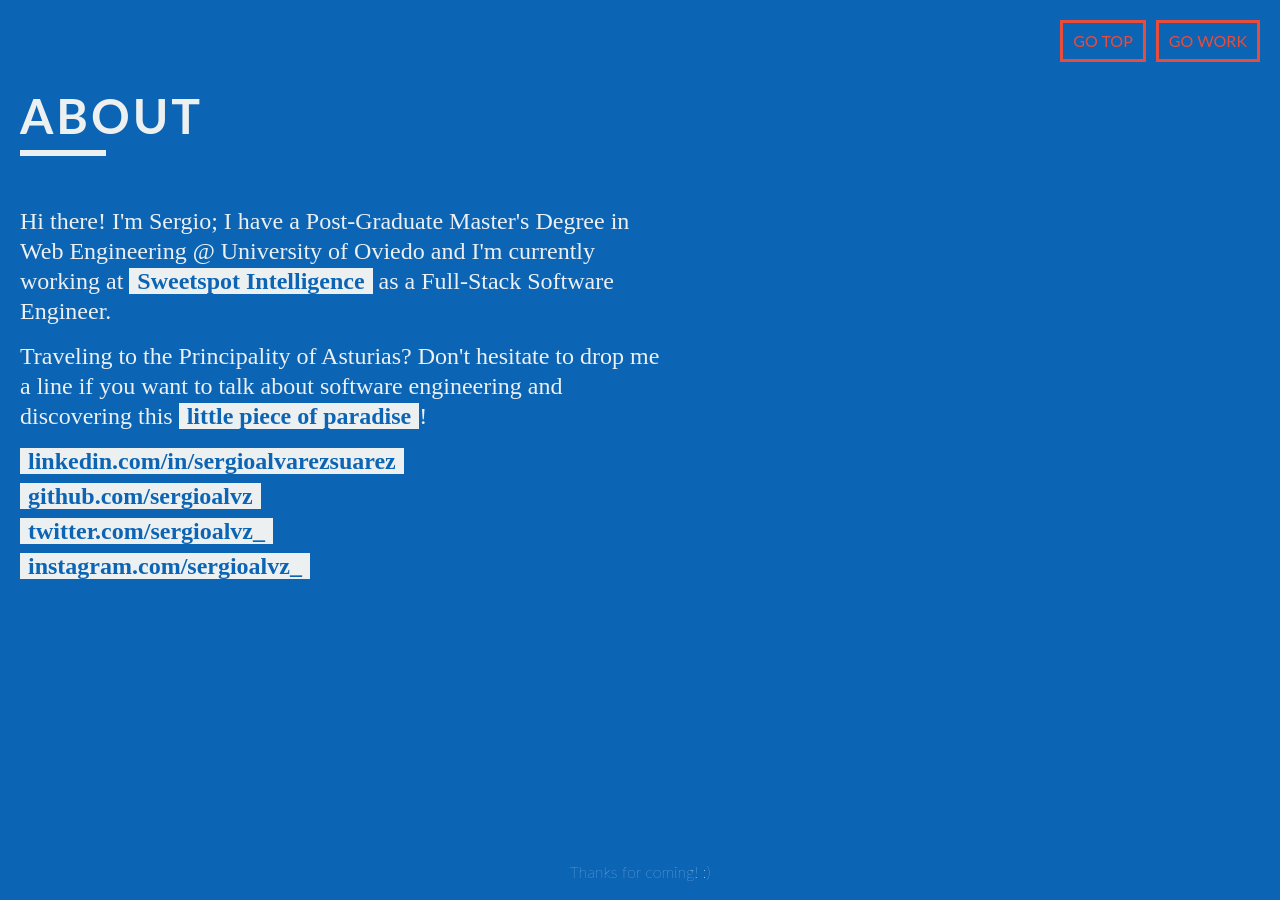
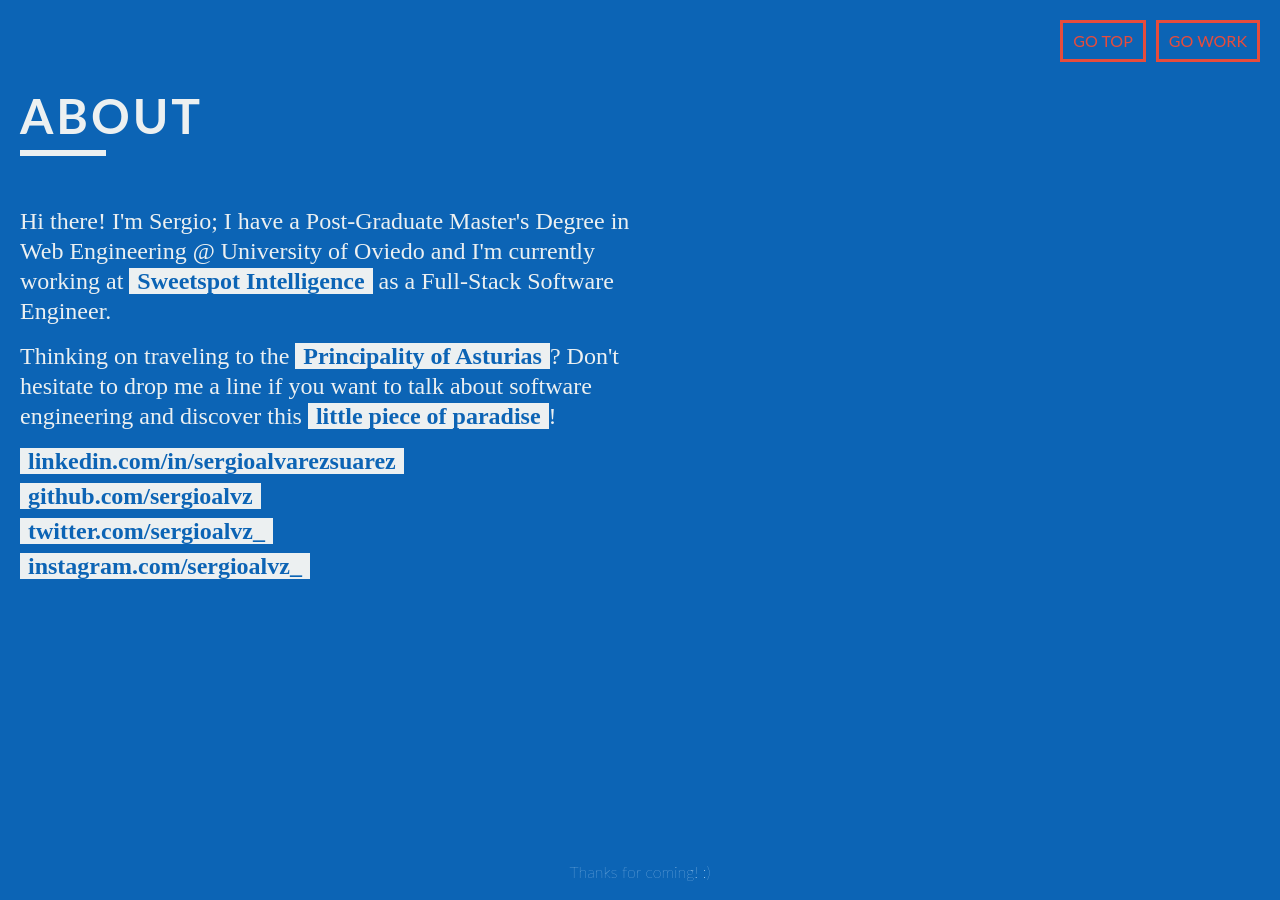
Before and after one commit to sergioalvz/sergioalvz.github.io, a Jekyll site: the page built from index.html, in a window 1280 px wide and 900 px high, scrolled down 1800 px. Built offline with Jekyll 4.4.1, drawn with Linux system fonts in a browser that asks for light colours; nearby versions of some CDN libraries; Markdown is read by kramdown in place of the engine named in the settings.

Commit message:
Improve about-me information

```diff
--- a/index.html
+++ b/index.html
@@ -51,7 +51,7 @@ type: front-page
     <hr class="about__title__underscore panel__title__underscore">
 
     <p class="panel__text about__text">Hi there! I'm Sergio; I have a Post-Graduate Master's Degree in Web Engineering @ University of Oviedo and I'm currently working at <a class="panel__link about__link panel__text__highlight about__text__highlight" href="http://www.sweetspotintelligence.com/en/" target="blank">Sweetspot Intelligence</a> as a Full-Stack Software Engineer.</p>
-    <p class="panel__text about__text">Traveling to the Principality of Asturias? Don't hesitate to drop me a line if you want to talk about software engineering and discovering this <a href="http://www.lagosdesaliencia.com/" class="panel__link about__link panel__text__highlight about__text__highlight">little piece of paradise</a>!</p>
+    <p class="panel__text about__text">Thinking on traveling to the <a class="panel__link about__link panel__text__highlight about__text__highlight" href="https://www.flickr.com/search/?text=asturias" target="blank">Principality of Asturias</a>? Don't hesitate to drop me a line if you want to talk about software engineering and discover this <a href="http://www.lagosdesaliencia.com/" class="panel__link about__link panel__text__highlight about__text__highlight">little piece of paradise</a>!</p>
 
     <ul class="about__links">
       <li class="about__links__link">
```
